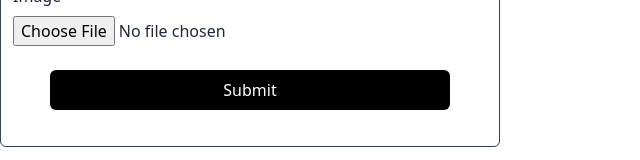
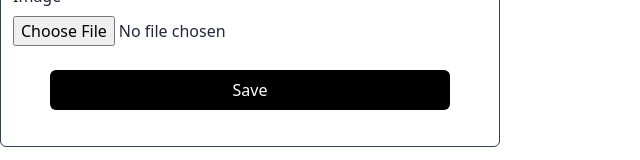
Before and after one commit to Jokastar/naturetech-website, a Next.js app: page /admin/products/new in a window 1280 px wide. Shown: the part 391-551 px from the top of the page, without its empty margins (0-640 px from the left). Built offline with nearby package versions, Linux system fonts and the light colour scheme.

Commit message:
add new product form validation

```diff
--- a/app/admin/products/_actions/products.js
+++ b/app/admin/products/_actions/products.js
@@ -5,14 +5,19 @@ import Product from "../../../schemas/mongoSchema/Product";
 import {productSchema} from "../../../schemas/zodSchema/productSchema";
 
 
-export async function addNewProduct(formData){
+export async function addNewProduct(prevState, formData){
 
     const formDataObj = Object.fromEntries(formData.entries())
 
     const result = await productSchema.safeParse(formDataObj);
 
     if(!result.success){
-        return result.error.formErrors.fieldsErrors;
+      const formattedErrors = result.error.errors.map(error => ({
+        message: error.message,
+        path: error.path.join('.')
+    }));
+
+        return formattedErrors;
     }
 
 
--- a/app/admin/products/new/page.js
+++ b/app/admin/products/new/page.js
@@ -1,13 +1,20 @@
-
+"use client";
 
 import React from 'react'
 import { addNewProduct } from '../_actions/products';
+import { useFormState, useFormStatus } from "react-dom";
+import getFormError from '@/app/lib/getFormError';
+
 
 
 function NewProduct() {
+    const [errors, action] = useFormState(addNewProduct, {});
+    console.log("errors: " + JSON.stringify(errors));
+
+
   return (
     <form  className="w-[500px] p-3 flex flex-col justify-between items-center border border-slate-700 rounded-md"
-    action={addNewProduct}>
+    action={action}>
 
     {/* Product Name */}
     <div className='w-full flex flex-col gap-2'>
@@ -20,6 +27,7 @@ function NewProduct() {
             required
 
         />
+         {errors && getFormError(errors, "name")}
     </div>
 
     {/* Price in Cents */}
@@ -32,6 +40,7 @@ function NewProduct() {
             name="priceInCents"
             required
         />
+        {errors && getFormError(errors, "priceInCents")}
     </div>
 
     {/* Description */}
@@ -44,6 +53,7 @@ function NewProduct() {
             rows="4"
             required
         />
+        {errors && getFormError(errors, "description")}
     </div>
 
     {/* Image */}
@@ -56,23 +66,27 @@ function NewProduct() {
             accept="image/*"
             required
         />
+        {errors && getFormError(errors, "image")}
     </div>
 
     {/* Submit Button */}
     <div>
-        <button className='bg-black text-white w-[400px] mx-auto my-6 py-2 px-1 rounded-md' type="submit">Submit</button>
+        <SubmitButton/>
     </div>
 
 </form>
   )
 }
 
+
 function SubmitButton(){
-
+    const {pending} = useFormStatus();
     return(
         <button className='bg-black text-white w-[400px] mx-auto my-6 py-2 px-1 rounded-md'
-                type="submit">
-                    Submit
+                type="submit"
+                disabled={pending}
+                >
+                    {pending ? "Saving..." : "Save"}
         </button>
 
     )
--- a/app/admin/products/page.js
+++ b/app/admin/products/page.js
@@ -5,7 +5,6 @@ import ProductTableRow from '@/app/components/ProductTableRow'
 import Product from "../../schemas/mongoSchema/Product";
 
 import Link from 'next/link'
-import { usePathname } from 'next/navigation'
 
  function Products() {
   return (
--- /dev/null
+++ b/app/lib/getFormError.js
@@ -0,0 +1,8 @@
+export default function getFormError(errors, path) {
+    if (!Array.isArray(errors)) {
+        return null; // if errors is empty
+    }
+
+    const error = errors.find(err => err.path === path);
+    return error ? <p className='text-red-800'>{error.message}</p> : null;
+}
--- a/app/schemas/zodSchema/productSchema.js
+++ b/app/schemas/zodSchema/productSchema.js
@@ -3,7 +3,7 @@ import {z} from "zod";
 const fileSchema = z.instanceof(File, {message:"Required"});
 const imageSchema = fileSchema.refine(file => file.size === 0 || file.type.startsWith("image/"))
 const productSchema = z.object({
-    name:z.string().min(1),
+    name:z.string().min(3),
     description: z.string().min(1),
     priceInCents: z.coerce.number().int().min(1),
     image:imageSchema.refine(file => file.size > 0, "Required")
--- a/package.json
+++ b/package.json
@@ -13,6 +13,7 @@
     "next": "14.1.0",
     "react": "^18",
     "react-dom": "^18",
+    "react-hook-form": "^7.51.3",
     "zod": "^3.22.4"
   },
   "devDependencies": {
```
Also changed, not shown: 1 other file (tests, documents, lock files or other folders).
